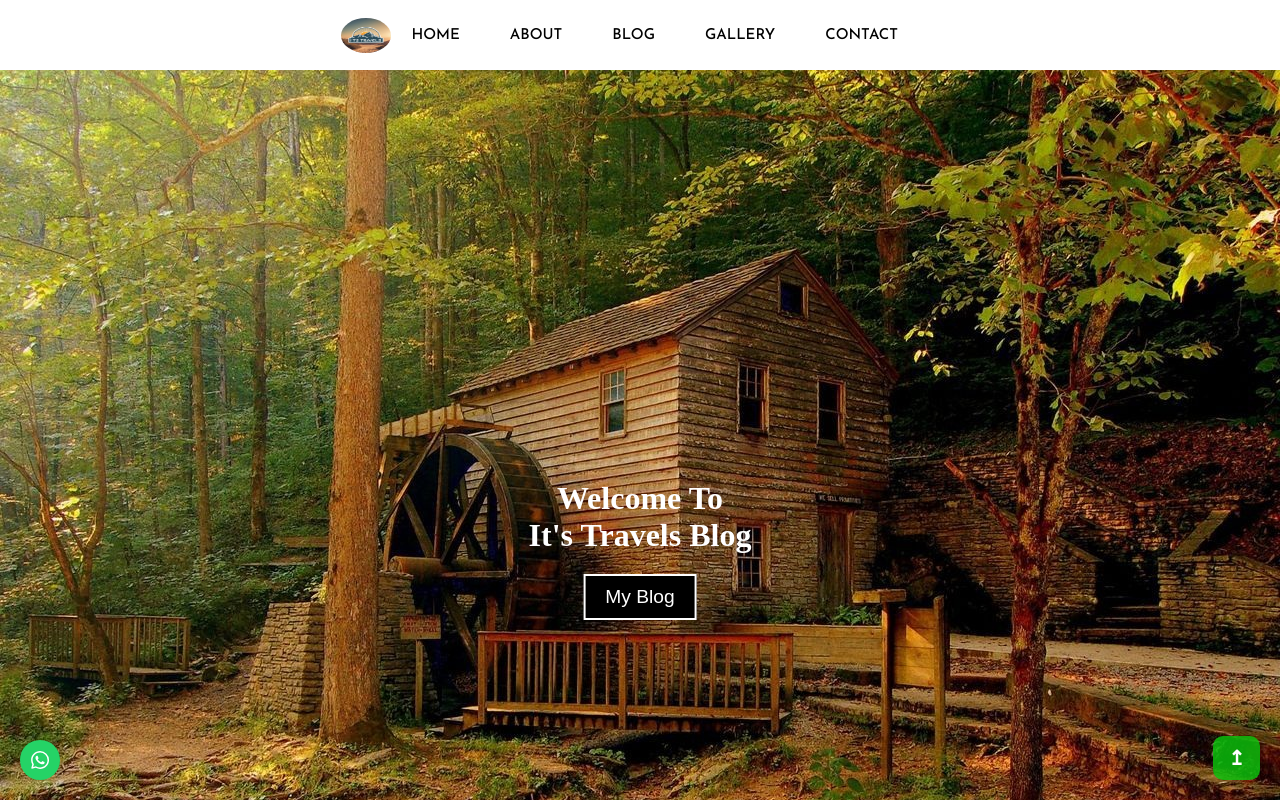
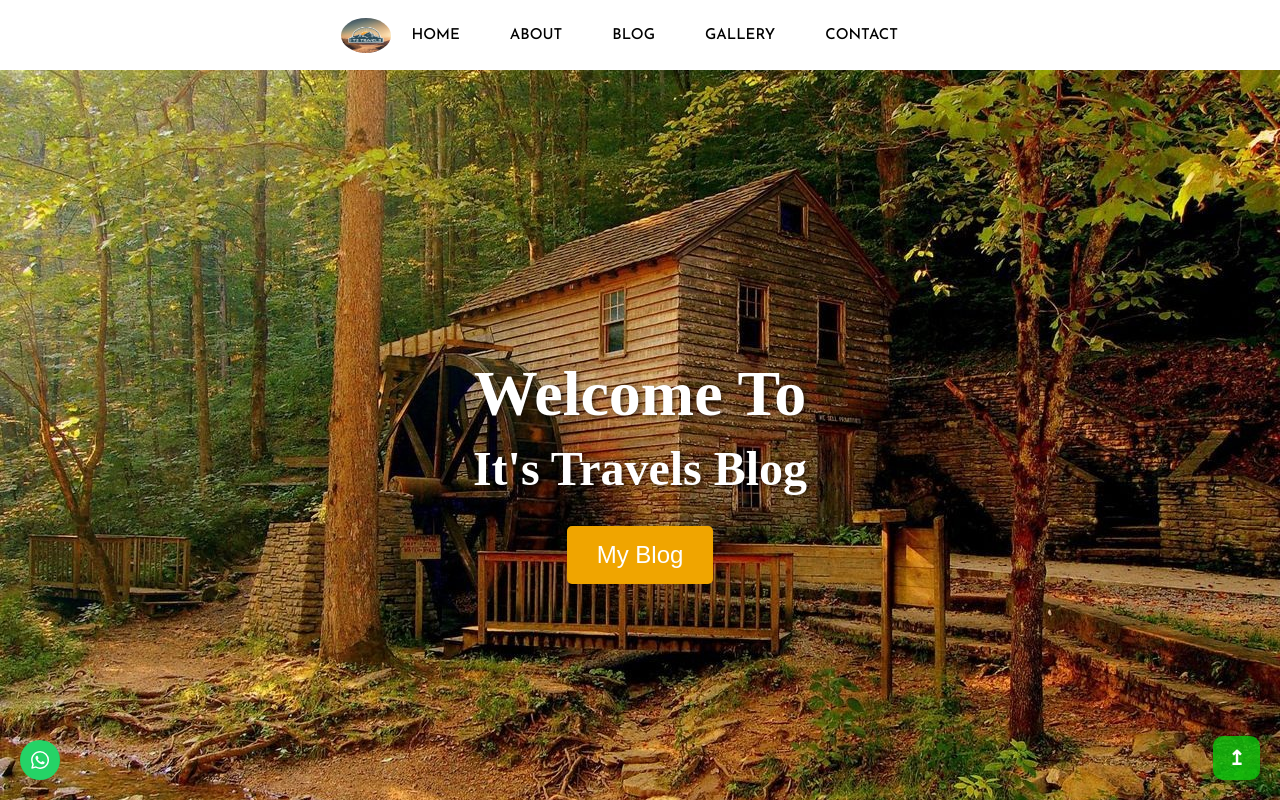
Before and after one commit to BlessingLuphahla/blog-app-ui, a React (Create React App) app: page / in a window 1280 px wide. Shown: the top 800 px of the page. Built offline with nearby package versions, Linux system fonts and the light colour scheme; no server answers.

Commit message:
header re des
Re styling of the header

```diff
--- a/src/components/header/Header.jsx
+++ b/src/components/header/Header.jsx
@@ -1,6 +1,6 @@
 import "./header.css";
 import image from "../../images/hero-main-pic.jpg";
-import { Link } from "react-router-dom"; // Import Link from react-router-dom
+import { Link } from "react-router-dom";
 
 export default function Header() {
   return (
@@ -13,59 +13,6 @@ export default function Header() {
           <button className="blogButton">My Blog</button>
         </Link>
       </div>
-
-      <style jsx>{`
-        .header {
-          position: relative;
-          text-align: center;
-          color: white;
-        }
-
-        .headerImage {
-          width: 100%;
-          height: auto;
-          object-fit: cover;
-        }
-
-        .headerTitle {
-          position: absolute;
-          top: 50%;
-          left: 50%;
-          transform: translate(-50%, -50%);
-          text-align: center;
-        }
-
-        h1, h2 {
-          margin: 0;
-          font-size: 2rem;
-        }
-
-        .blogButton {
-          margin-top: 20px;
-          padding: 10px 20px;
-          font-size: 1.2rem;
-          color: white;
-          background-color: black;
-          border: 2px solid white;
-          cursor: pointer;
-          transition: 0.3s;
-        }
-
-        .blogButton:hover {
-          background-color: white;
-          color: black;
-        }
-
-        @media (max-width: 768px) {
-          h1, h2 {
-            font-size: 1.5rem;
-          }
-          .blogButton {
-            font-size: 1rem;
-            padding: 8px 16px;
-          }
-        }
-      `}</style>
     </div>
   );
 }
--- a/src/components/header/header.css
+++ b/src/components/header/header.css
@@ -1,3 +1,4 @@
+/* General Styles */
 .header {
   margin: 0;
   padding: 0;
@@ -8,40 +9,82 @@
   position: relative;
   align-items: center;
   justify-content: center;
+  text-align: center;
 }
 
 .headerImage {
   width: 100%;
-  height: 700px;
+  height: 100vh;  /* Full-screen header image */
   object-fit: cover;
+  transition: 0.3s ease-in-out;
 }
 
 .headerTitle {
   position: absolute;
   color: white;
-  font-weight: 200;
+  font-weight: 300;
+  text-shadow: 2px 2px 5px rgba(0, 0, 0, 0.5);
 }
 
 .headerTitle h1 {
-  font-size: 70px;
+  font-size: 4rem;
+  margin: 0;
 }
 
 .headerTitle h2 {
-  font-size: 50px;
+  font-size: 3rem;
+  margin: 10px 0;
 }
 
-@media (max-width: 700px) {
-  .header {
-    justify-content: center;
-    align-items: center;
-    width: 100%;
-    overflow-x: hidden;
+.blogButton {
+  margin-top: 20px;
+  padding: 15px 30px;
+  font-size: 1.5rem;
+  color: white;
+  background-color: #f0a500;
+  border: none;
+  cursor: pointer;
+  border-radius: 5px;
+  transition: 0.3s;
+}
+
+.blogButton:hover {
+  background-color: white;
+  color: #f0a500;
+  border: 2px solid #f0a500;
+}
+
+/* Mobile-Responsive Adjustments */
+@media (max-width: 768px) {
+  .headerImage {
+    height: 400px;  /* Adjust height for mobile */
   }
 
-  .headerImage {
-    width: 98%;
-    margin-top: 20px;
-    height: 320px;
-    object-fit: cover;
+  .headerTitle h1 {
+    font-size: 2.5rem;
+  }
+
+  .headerTitle h2 {
+    font-size: 2rem;
+  }
+
+  .blogButton {
+    font-size: 1.2rem;
+    padding: 12px 24px;
   }
 }
+
+@media (max-width: 480px) {
+  .headerTitle h1 {
+    font-size: 2rem;
+  }
+
+  .headerTitle h2 {
+    font-size: 1.5rem;
+  }
+
+  .blogButton {
+    font-size: 1rem;
+    padding: 10px 20px;
+  }
+}
```
